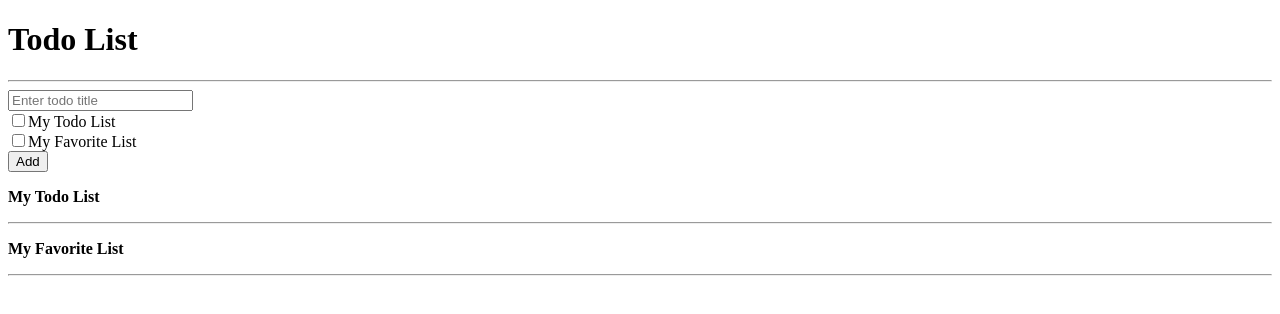
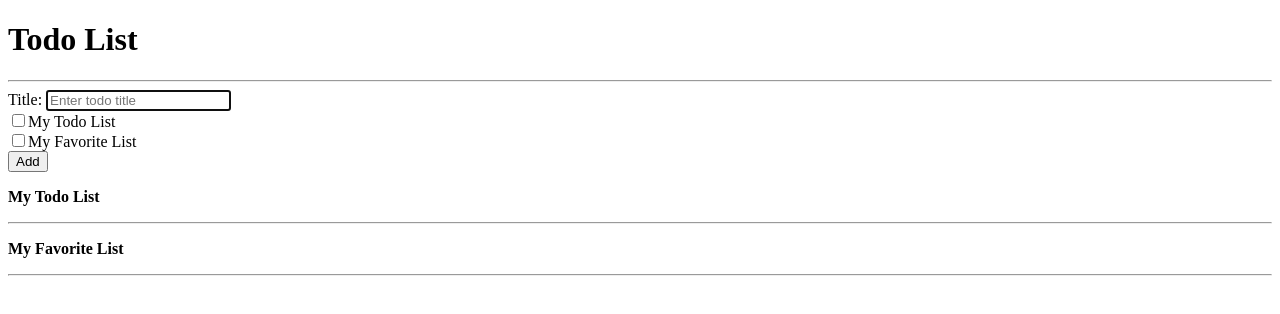
Before and after one commit to Manizha-khorram/react-todo, a React (Create React App) app: page / in a window 1280 px wide. Shown: the top 314 px of the page. Built offline with nearby package versions, Linux system fonts and the light colour scheme.

Commit message:
Lesson_1_6 Assignment

```diff
--- a/package.json
+++ b/package.json
@@ -5,7 +5,7 @@
     "dependencies": {
         "react": "^18.2.0",
         "react-dom": "^18.2.0",
-        "react-scripts": "5.0.1"
+        "react-scripts": "^2.1.3"
     },
     "scripts": {
         "start": "react-scripts start",
@@ -29,7 +29,6 @@
         ]
     },
     "devDependencies": {
-        "eslint": "^8.42.0",
         "eslint-plugin-react": "^7.32.2",
         "prettier": "^2.8.8"
     }
--- a/src/AddTodoForm.js
+++ b/src/AddTodoForm.js
@@ -1,4 +1,5 @@
 import React, { useState } from 'react'
+import InputWithLable from './InputWIthLable'
 
 const AddTodoForm = ({ onAddtodo }) => {
     const [todoTitle, setTodoTitle] = useState('')
@@ -29,38 +30,14 @@ const AddTodoForm = ({ onAddtodo }) => {
     }
     return (
         <form onSubmit={handleAddTodo}>
-            <label htmlFor="todoTitle"></label>
-            <input
-                id="todoTitle"
-                placeholder="Enter todo title"
-                name="title"
-                value={todoTitle}
-                onChange={handelTitleChange}
-            />
-            <div>
-                <label htmlFor="mytodo">
-                    <input
-                        type="checkbox"
-                        id="mytodo"
-                        name="mytodo"
-                        checked={todoCategory.includes('mytodo')}
-                        onChange={handelCheckboxChange}
-                    />
-                    My Todo List
-                </label>
-            </div>
-            <div>
-                <label htmlFor="favorite">
-                    <input
-                        type="checkbox"
-                        id="favorite"
-                        name="favorite"
-                        checked={todoCategory.includes('favorite')}
-                        onChange={handelCheckboxChange}
-                    />
-                    My Favorite List
-                </label>
-            </div>
+            <InputWithLable
+                todoTitle={todoTitle}
+                handelTitleChange={handelTitleChange}
+                handelCheckboxChange={handelCheckboxChange}
+                todoCategory={todoCategory}
+            >
+                Title:{' '}
+            </InputWithLable>
             <button type="submit">Add</button>
         </form>
     )
--- a/src/App.js
+++ b/src/App.js
@@ -33,6 +33,19 @@ function App() {
         }
     }
 
+    const removeTodo = (id) => {
+        if (todoList) {
+            const filteredTodoList = todoList.filter((todo) => todo.id !== id)
+            setTodoList(filteredTodoList)
+        }
+        if (favoriteList) {
+            const filteredTodoList = favoriteList.filter(
+                (todo) => todo.id !== id
+            )
+            setFavoriteList(filteredTodoList)
+        }
+    }
+
     return (
         <>
             <header>
@@ -40,7 +53,11 @@ function App() {
             </header>
             <hr />
             <AddTodoForm onAddtodo={addTodo} />
-            <TodoList todoList={todoList} favoriteList={favoriteList} />
+            <TodoList
+                todoList={todoList}
+                favoriteList={favoriteList}
+                onRemoveTodo={removeTodo}
+            />
         </>
     )
 }
--- /dev/null
+++ b/src/InputWIthLable.js
@@ -0,0 +1,55 @@
+import React, { useEffect, useRef } from 'react'
+
+const InputWithLable = ({
+    todoTitle,
+    handelTitleChange,
+    handelCheckboxChange,
+    todoCategory,
+    children,
+}) => {
+    const inputRef = useRef()
+
+    useEffect(() => {
+        inputRef.current.focus()
+    })
+
+    return (
+        <>
+            <label htmlFor="todoTitle">{children}</label>
+            <input
+                id="todoTitle"
+                placeholder="Enter todo title"
+                name="title"
+                value={todoTitle}
+                onChange={handelTitleChange}
+                ref={inputRef}
+            />
+            <div>
+                <label htmlFor="mytodo">
+                    <input
+                        type="checkbox"
+                        id="mytodo"
+                        name="mytodo"
+                        checked={todoCategory.includes('mytodo')}
+                        onChange={handelCheckboxChange}
+                    />
+                    My Todo List
+                </label>
+            </div>
+            <div>
+                <label htmlFor="favorite">
+                    <input
+                        type="checkbox"
+                        id="favorite"
+                        name="favorite"
+                        checked={todoCategory.includes('favorite')}
+                        onChange={handelCheckboxChange}
+                    />
+                    My Favorite List
+                </label>
+            </div>
+        </>
+    )
+}
+
+export default InputWithLable
--- a/src/TodoList.js
+++ b/src/TodoList.js
@@ -1,10 +1,7 @@
 import React from 'react'
 import TodoListItem from './TodoListItem'
 
-
-
-
-const TodoList = ({ todoList, favoriteList }) => {
+const TodoList = ({ todoList, favoriteList, onRemoveTodo }) => {
     return (
         <div>
             <div>
@@ -18,6 +15,7 @@ const TodoList = ({ todoList, favoriteList }) => {
                             key={todo.id}
                             todo={todo}
                             title={todo.title}
+                            onRemoveTodo={onRemoveTodo}
                         />
                     ))}
                 </ul>
@@ -33,6 +31,7 @@ const TodoList = ({ todoList, favoriteList }) => {
                             key={todo.id}
                             todo={todo}
                             title={todo.title}
+                            onRemoveTodo={onRemoveTodo}
                         />
                     ))}
                 </ul>
--- a/src/TodoListItem.js
+++ b/src/TodoListItem.js
@@ -1,12 +1,14 @@
 import React from 'react'
 
-const TodoListItem = ({ todo }) => {
-
+const TodoListItem = ({ todo, onRemoveTodo }) => {
     //we can use (title) prop here as well to deal with titles, no need for todo prop!?
 
     return (
         <div>
-            <li>{todo.title}</li>
+            <li>
+                {todo.title}{' '}
+                <button onClick={() => onRemoveTodo(todo.id)}>Remove</button>
+            </li>
         </div>
     )
 }
```
Also changed, not shown: 1 other file (tests, documents, lock files or other folders).
